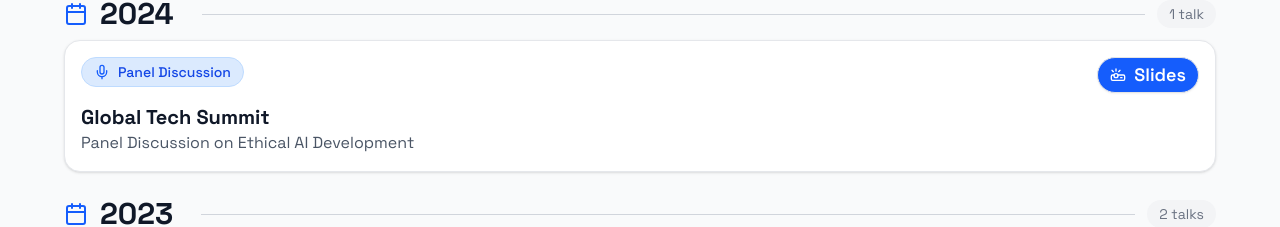
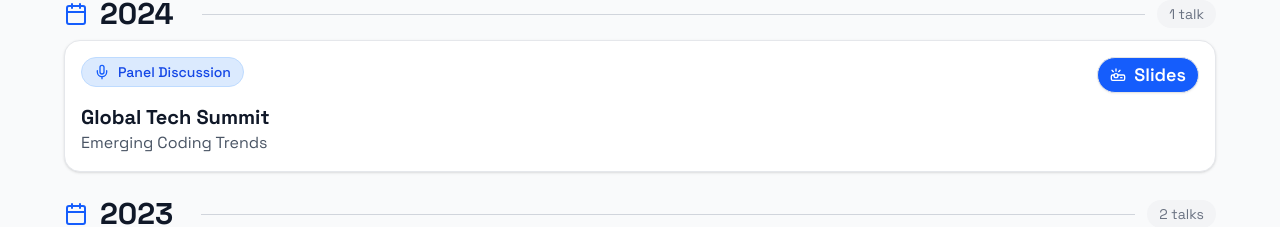
Before and after one commit to MahaZainab/MahaZainab.github.io, a React (Vite) app: page / in a window 1280 px wide. Shown: the part 3155-3382 px from the top of the page. Built offline with nearby package versions, Linux system fonts and the light colour scheme.

Commit message:
Auto commit on save

```diff
--- a/src/data/content.ts
+++ b/src/data/content.ts
@@ -202,7 +202,7 @@ export const talks: Talk[] = [
   },
   {
     id: 2,
-    title: "Panel Discussion on Ethical AI Development",
+    title: "Emerging Coding Trends",
     organization: "Global Tech Summit",
     slidesLink: "/slides/ethical-ai-panel",
     category: "Panel Discussion",
```
